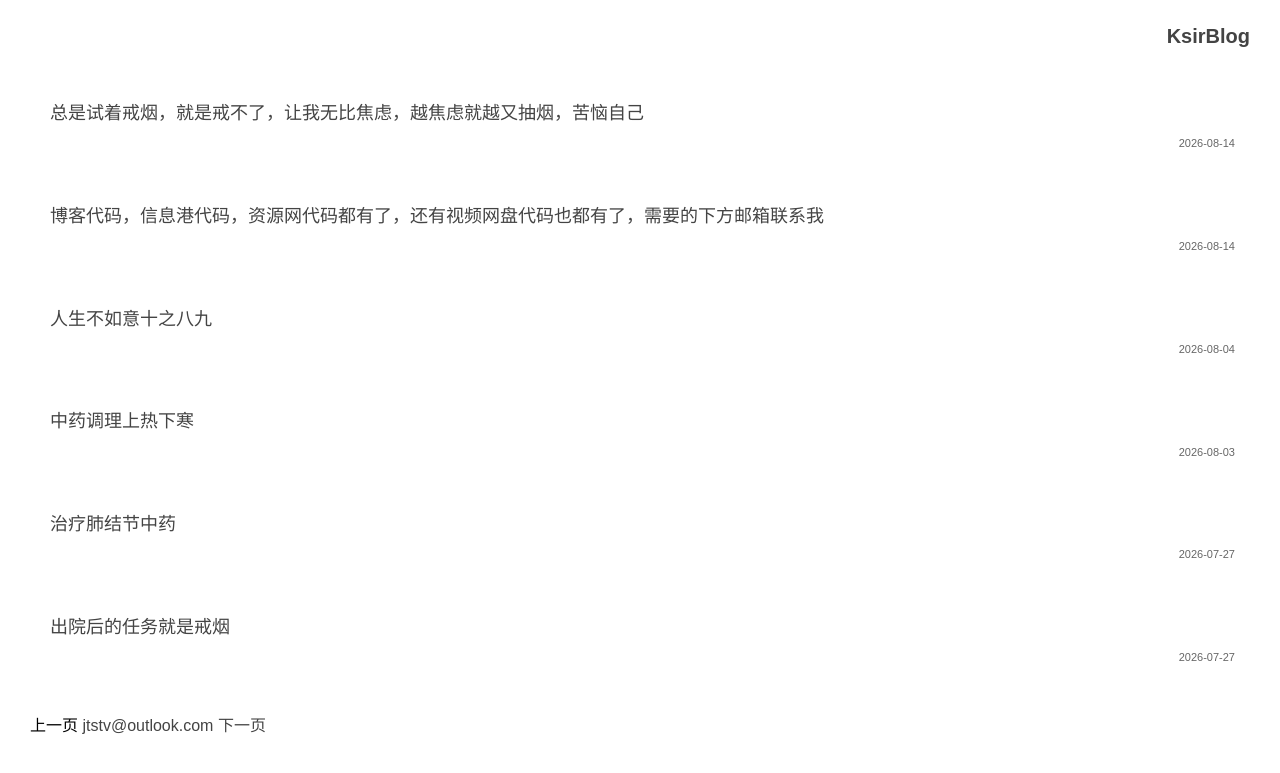
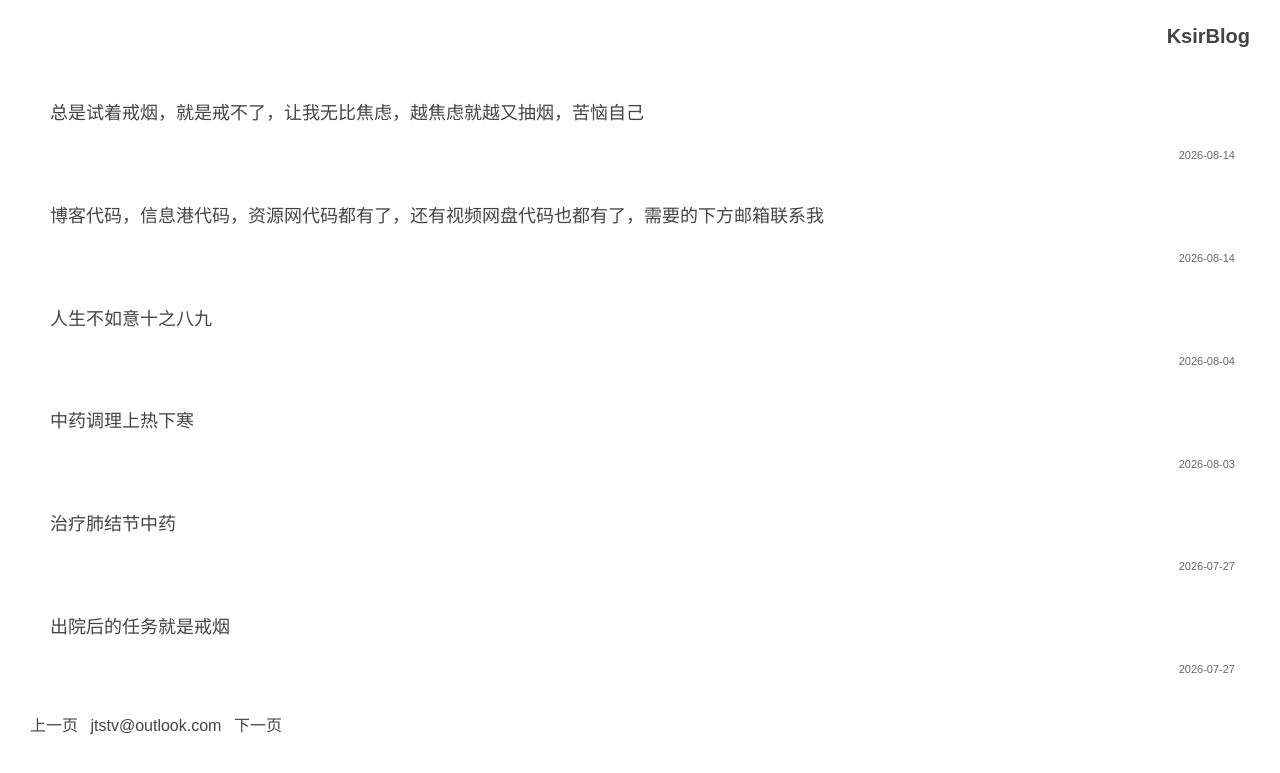
Before and after one commit to JTSTV/Jtstv.github.io, a Jekyll site: the page built from index.html, in a window 1280 px wide. Shown: the top 773 px of the page. Built offline with Jekyll 4.4.1, drawn with Linux system fonts in a browser that asks for light colours; the list of posts is cut into pages by our own code.

Commit message:
更新 index.html

```diff
--- a/index.html
+++ b/index.html
@@ -15,47 +15,66 @@
 *{margin:0;padding:0;box-sizing:border-box}
 body{font:16px/1.6 sans-serif;padding:20px 30px}
 a{color:#444;text-decoration:none}
-header{margin-bottom:20px}
-.site-title{font-size:20px;font-weight:600;text-align:right}
-.post-item{padding:12px 0}
-.post-title{padding:15px 20px 35px;position:relative;font-size:18px}
-.post-title a{color:#444;display:block}
+/*站点标题，靠右，和原版保持*/
+.site-title{margin-bottom:20px;text-align:right;font-size:20px;font-weight:600}
+/*单篇文章项，扁平化，去掉多余嵌套div层级*/
+.post-item{padding:12px 0;position:relative}
+.post-item a{display:block;font-size:18px;padding:15px 20px 35px}
 .post-date{position:absolute;bottom:10px;right:15px;font-size:11px;color:#666}
+/*分页*/
 .pagination{margin-top:24px}
+.pagination a,.pagination span{font-size:16px;color:#444;margin-right:8px}
+/*移动端，完全复用原版参数*/
 @media(max-width:600px){
 body{padding:15px 20px}
 .site-title{font-size:18px}
-.post-title{font-size:16px;padding:12px 15px 30px}
+.post-item a{font-size:16px;padding:12px 15px 30px}
 .post-date{bottom:8px;right:12px;font-size:10px}
 }
 </style>
 </head>
 <body>
-<header><h1 class="site-title"><a href="/">{{site.title}}</a></h1></header>
+<div class="site-title">
+<a href="/">{{site.title}}</a>
+</div>
+
 {%for post in paginator.posts%}
 <div class="post-item">
-<div class="post-title">
 {%if post.pw%}
 <a class="encrypted-link" data-url="{{post.url | relative_url}}">🔒 {{post.title}}</a>
 {%else%}
 <a href="{{post.url | relative_url}}">{{post.title}}</a>
 {%endif%}
-<span class="post-date">{{post.date | date:"%Y-%m-%d"}}</span>
-</div>
+<div class="post-date">{{post.date | date:"%Y-%m-%d"}}</div>
 </div>
 {%endfor%}
+
 {%if paginator.total_pages>1%}
 <div class="pagination">
-{%if paginator.previous_page%}<a href="{{paginator.previous_page_path | relative_url}}">上一页</a>{%else%}<span>上一页</span>{%endif%}
+{%if paginator.previous_page%}
+<a href="{{paginator.previous_page_path}}">上一页</a>
+{%else%}
+<span>上一页</span>
+{%endif%}
 <a href="mailto:jtstv@outlook.com">jtstv@outlook.com</a>
-{%if paginator.next_page%}<a href="{{paginator.next_page_path | relative_url}}">下一页</a>{%else%}<span>下一页</span>{%endif%}
+{%if paginator.next_page%}
+<a href="{{paginator.next_page_path}}">下一页</a>
+{%else%}
+<span>下一页</span>
+{%endif%}
 </div>
 {%endif%}
-<script defer>
-document.addEventListener('DOMContentLoaded',()=>{
-document.querySelectorAll('.encrypted-link').forEach(n=>{
-n.onclick=e=>{
-e.preventDefault();const p=prompt("🔒 请输入密码查看：");p&&(location.href=n.dataset.url+"?pwd="+encodeURIComponent(p))
+
+<script>
+document.addEventListener('DOMContentLoaded',function(){
+var links=document.querySelectorAll('.encrypted-link');
+links.forEach(function(el){
+el.onclick=function(e){
+e.preventDefault();
+var p=prompt("🔒 请输入密码查看：");
+if(p){
+location.href=this.dataset.url+"?pwd="+encodeURIComponent(p);
+}
 }
 })
 })
```
